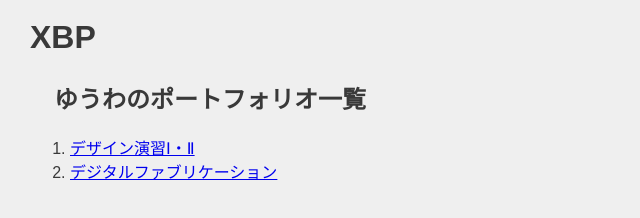
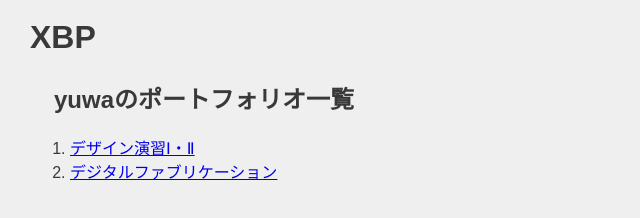
Before and after one commit to yuwa0329/xbp, a plain HTML site: page index.html in a window 1280 px wide. Shown: the part 84-302 px from the top of the page, without its empty margins (0-640 px from the left). Drawn offline with Linux system fonts and the light colour scheme.

Commit message:
20260926

```diff
--- a/index.html
+++ b/index.html
@@ -10,7 +10,7 @@
     <a href="./index.html"><img src="./images/0_XBlogo.png" alt=""></a>
     </logotohome>
     <h1>XBP</h1>
-        <h2>ゆうわのポートフォリオ一覧</h2>
+        <h2>yuwaのポートフォリオ一覧</h2>
         <!-- このようにするとコードとして認識されない。（メモができる）-->
         <!--番号付きのリスト-->
         <ol>
```
